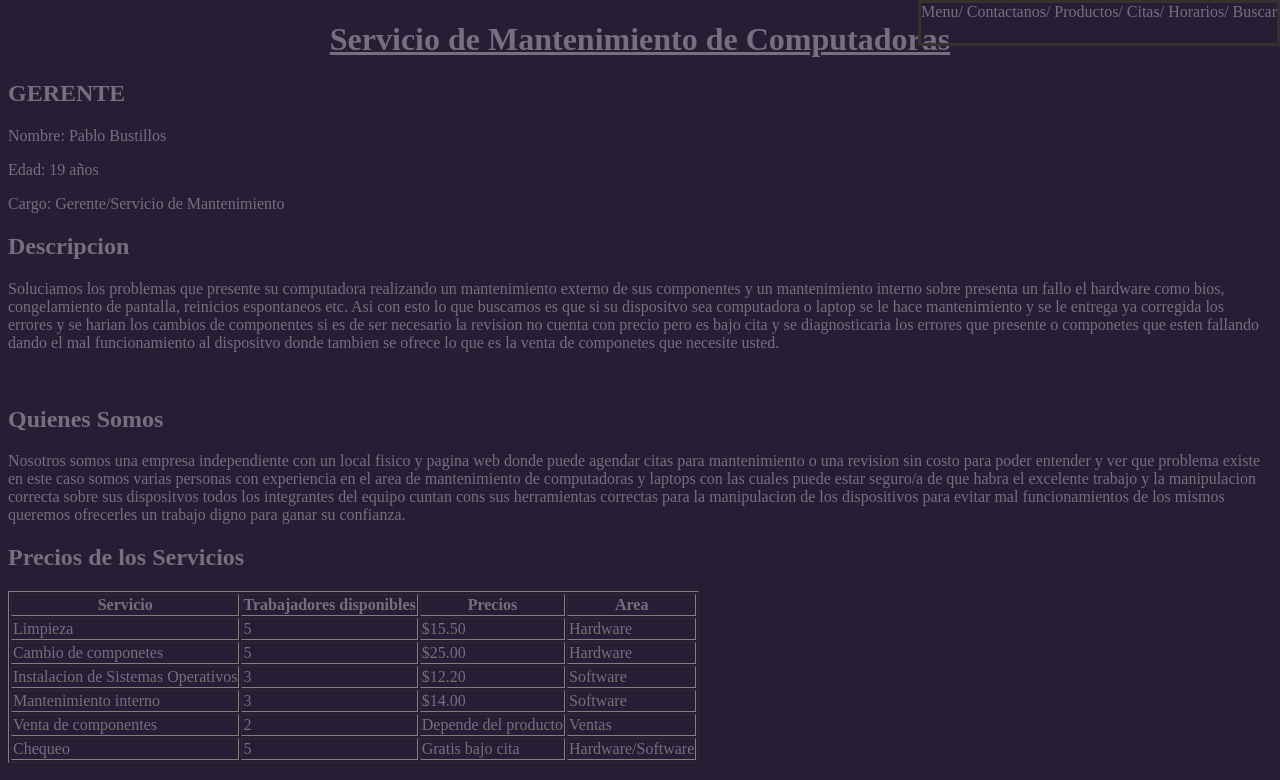
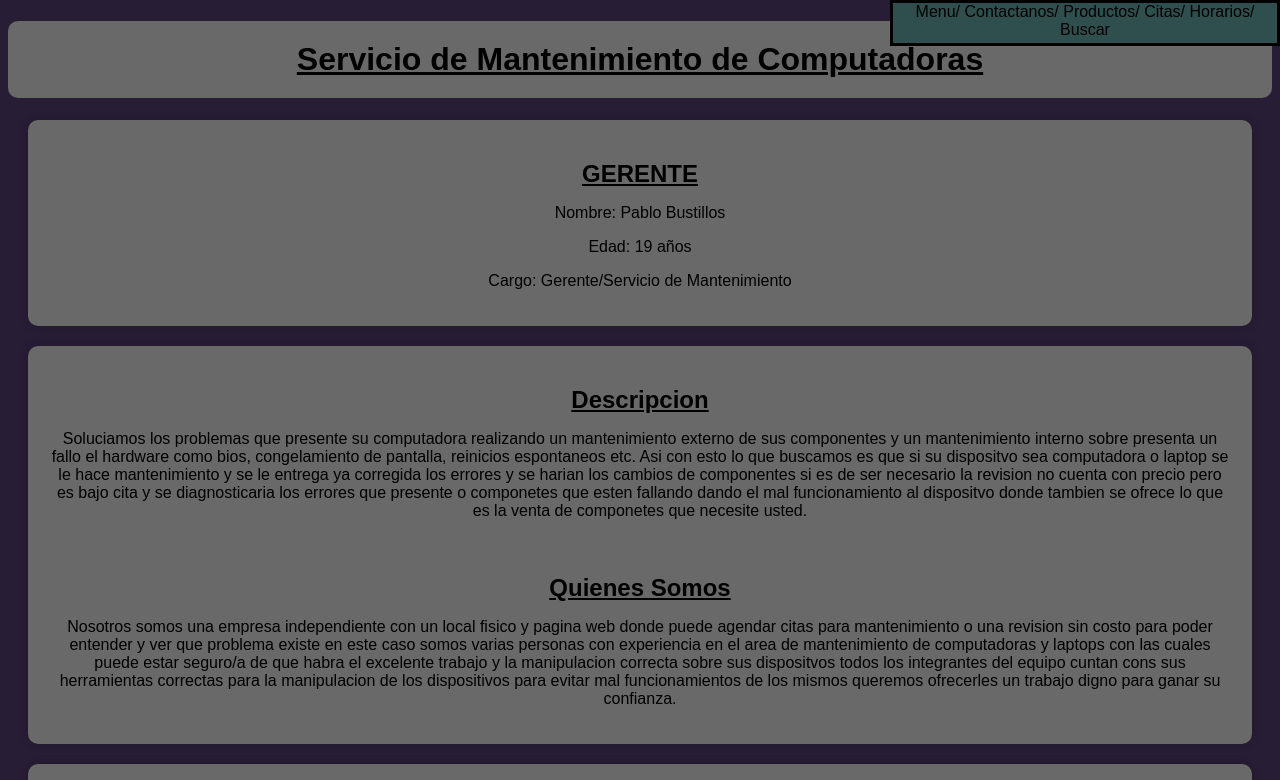
Before and after one commit to AndresCX44/primeraempresa, a plain HTML site: page index.html in a window 1280 px wide. Shown: the top 780 px of the page. Drawn offline with Linux system fonts and the light colour scheme.

Commit message:
agregar estilos en el HTML

```diff
--- a/estilos/estilo.css
+++ b/estilos/estilo.css
@@ -1,20 +1,45 @@
 h1{
     text-align: center;
     text-decoration: underline;
-    color: rgba(255, 255, 255, 0.363);;
+    background-color: dimgray; /* rojo elegante */
+    color: black;
+    padding: 20px;
+    border-radius: 10px;
 }
 p,h2,th,td,label{
-    color: rgba(255, 255, 255, 0.363);;
+    color: black;
 }
-div.relativo{
+p{
     text-align: center;
-    color: rgba(255, 255, 255, 0.363);
+}
+div.relativo {
     position: fixed;
     top: 0;
     right: 0;
+    width: 30%;
     height: 40px;
-    border: 3px solid rgb(52, 49, 49);
+    border: 3px solid black;
+    color: black;
+    background-color: darkslategrey;
+    text-align: center;
 }
 body{
     background-color: rgb(39, 29, 53);
+    font-family: Arial, sans-serif;
 }
+.caja {
+    background-color: dimgray;
+    margin: 20px;
+    padding: 20px;
+    border-radius: 10px;
+    box-shadow: 0px 0px 10px rgba(0,0,0,0.2);
+}
+.contenido {
+    text-align: center;
+}
+h2 {
+    text-align: center;
+    color: black;
+    margin-bottom: 10px;
+    text-decoration: underline;
+}
--- a/index.html
+++ b/index.html
@@ -9,17 +9,17 @@
 <body>
     <!--Estructura del proyecto con titulos subtitulos estilos links imagenes tablas y contactosasas-->
     <h1>Servicio de Mantenimiento de Computadoras</h1>
-    <section>
+    <section class="caja">
         <h2>GERENTE</h2>
-        <div>
+        <div class="contenido">
             <p>Nombre: Pablo Bustillos</p>
             <p>Edad: 19 años</p>
             <p>Cargo: Gerente/Servicio de Mantenimiento</p>
         </div>
     </section>
-    <section>
+    <section class="caja">
         <h2>Descripcion</h2>
-        <div>
+        <div class="contenido">
             <p>Soluciamos los problemas que presente su computadora realizando
                 un mantenimiento externo de sus componentes y un mantenimiento
                 interno sobre presenta un fallo el hardware como bios, congelamiento
@@ -33,7 +33,7 @@
         </div>
         <br>
         <h2>Quienes Somos</h2>
-        <div>
+        <div class="contenido">
             <p>Nosotros somos una empresa independiente con un local fisico y pagina web donde puede agendar citas
                 para mantenimiento o una revision sin costo para poder entender y ver que problema existe en este caso
                 somos varias personas con experiencia en el area de mantenimiento de computadoras y laptops con las cuales puede
@@ -43,7 +43,7 @@
             </p>
         </div>
     </section>
-    <div>
+    <div class="caja" class="contenido">
         <h2>Precios de los Servicios</h2>
         <table border="1px">
             <tr>
@@ -90,13 +90,13 @@
             </tr>
         </table>
     </div>
-    <div>
+    <div class="caja" class="contenido">
         <h2>Referencias de nuestro trabajo</h2>
         <img src="imag/limpieza.webp" width="300px" height="200px">
         <img src="imag/mantenimiento.jpg" width="300px" height="200px">
     </div>
     <br>
-    <div>
+    <div class="caja" class="contenido">
         <form action="">
             <div>
                 <label for="consulta" style="text-decoration: underline;">Cuentanos tu problema</label>
@@ -107,11 +107,11 @@
             </div>
         </form>
     </div>
-    <div>
+    <div class="contenido" class="caja">
         <h2>Contactanos</h2>
         <a href="contact/contacto.html">Ir a nuestros contactos</a>
     </div>
-    <div class="relativo">
+    <div class="relativo" class="caja" class="contenido">
         Menu/
         Contactanos/
         Productos/
```
Also changed, not shown: contact/contacto.html (+3 -0 lines).
